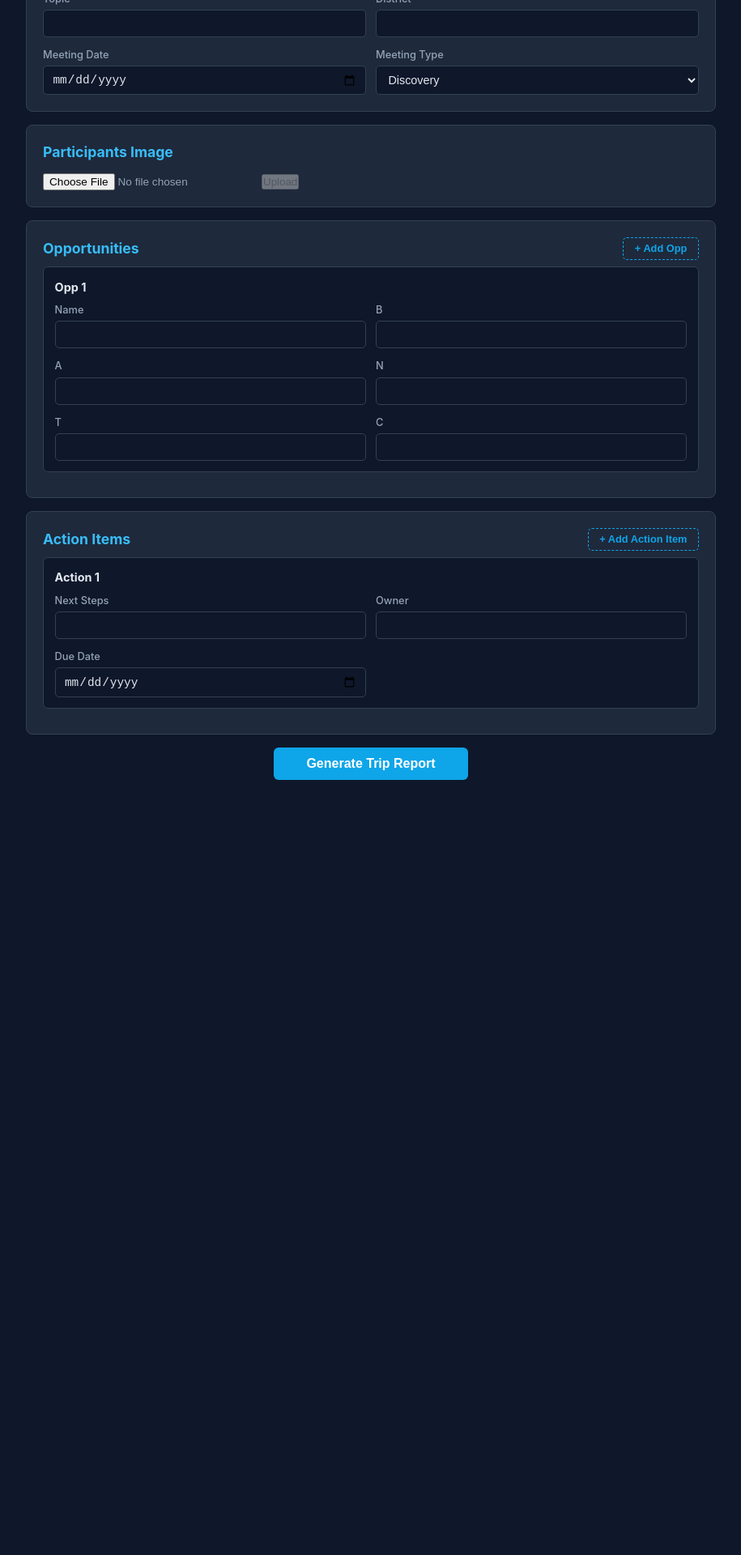
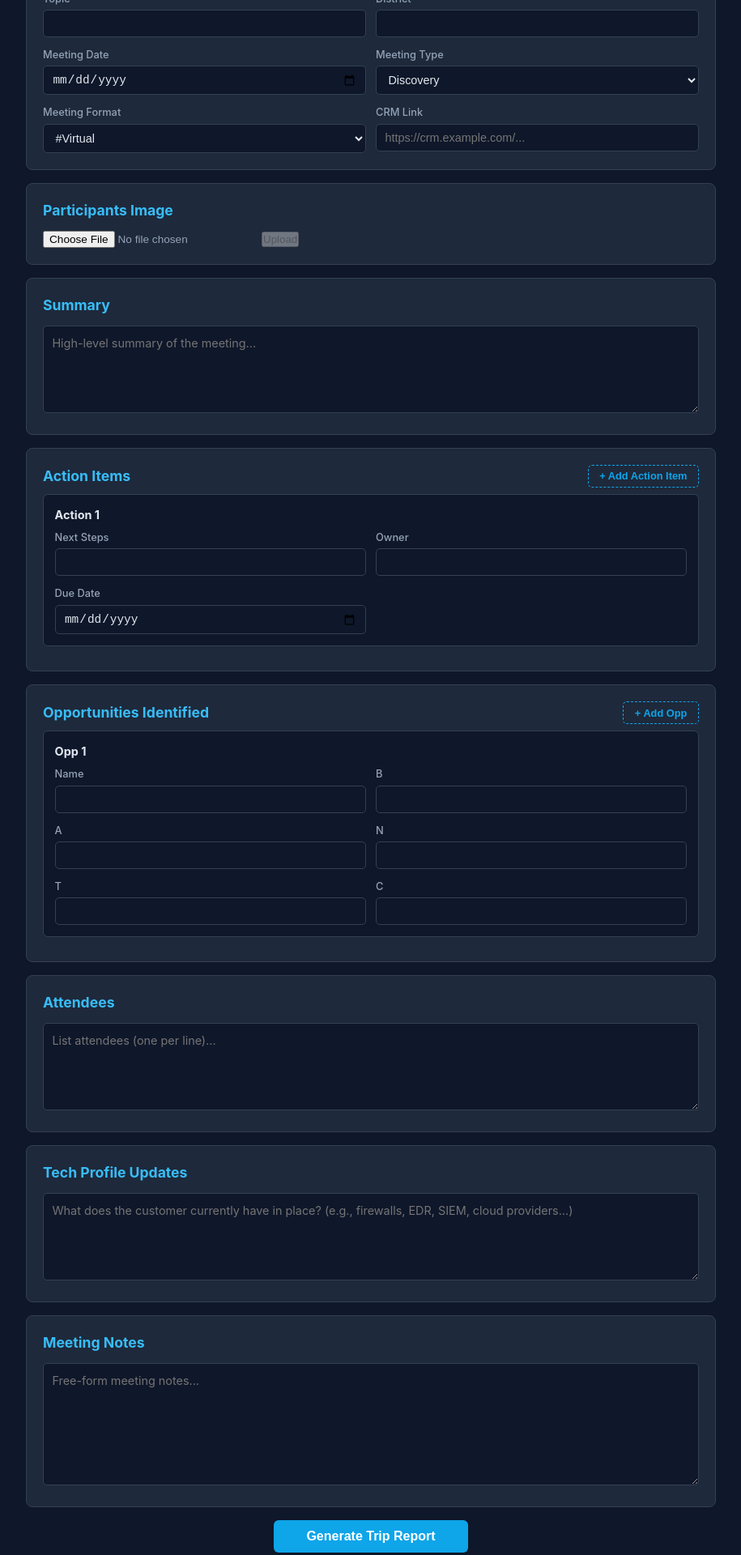
Before and after one commit to ZYQ9/Trip_Report, a React (Vite) app in the folder frontend/: page / in a window 1280 px wide. Shown: the part 280-2200 px from the top of the page at 81% size, without its empty margins (182-1097 px from the left). Before the commit the page ends 1307 px from the top, so only its background shows below. Built offline with nearby package versions, Linux system fonts and the light colour scheme.

Commit message:
Implement report deletion functionality and enhance report generation with additional fields

```diff
--- a/frontend/src/App.css
+++ b/frontend/src/App.css
@@ -136,6 +136,26 @@ body {
   border: 1px solid #334155;
 }
 
+/* ---- Textarea Fields (Tech Profile, Meeting Notes) ---- */
+.text-area-field {
+  width: 100%;
+  padding: 0.6rem 0.65rem;
+  border: 1px solid #334155;
+  border-radius: 5px;
+  background: #0f172a;
+  color: #e2e8f0;
+  font-family: inherit;
+  font-size: 0.9rem;
+  resize: vertical;
+  line-height: 1.5;
+}
+
+.text-area-field:focus {
+  outline: none;
+  border-color: #0ea5e9;
+  box-shadow: 0 0 0 2px rgba(14, 165, 233, 0.25);
+}
+
 /* ---- Dynamic Blocks (Opps & Actions) ---- */
 .section-header {
   display: flex;
@@ -229,6 +249,16 @@ body {
   border-color: #0ea5e9;
 }
 
+.report-preview {
+  background: #ffffff;
+  color: #222;
+  padding: 1.25rem;
+  border-radius: 5px;
+  border: 1px solid #334155;
+  max-height: 600px;
+  overflow-y: auto;
+}
+
 .report-output {
   width: 100%;
   padding: 0.75rem;
@@ -280,6 +310,22 @@ body {
 .btn-save:disabled {
   opacity: 0.5;
   cursor: not-allowed;
+}
+
+.btn-delete {
+  padding: 0.5rem 1.25rem;
+  border: 1px solid #ef4444;
+  border-radius: 5px;
+  background: transparent;
+  color: #ef4444;
+  font-size: 0.85rem;
+  font-weight: 600;
+  cursor: pointer;
+  transition: all 0.15s;
+}
+
+.btn-delete:hover {
+  background: rgba(239, 68, 68, 0.15);
 }
 
 /* ---- Search Results ---- */
--- a/frontend/src/components/TripReportForm.jsx
+++ b/frontend/src/components/TripReportForm.jsx
@@ -1,4 +1,4 @@
-import { useState } from "react";
+import { useState, useRef } from "react";
 
 const MEETING_TYPES = [
   "Discovery",
@@ -11,6 +11,8 @@ const MEETING_TYPES = [
   "Other",
 ];
 
+const MEETING_FORMATS = ["#Virtual", "#Onsite"];
+
 const emptyOpp = () => ({ name: "", b: "", a: "", n: "", t: "", c: "" });
 const emptyAction = () => ({ nextSteps: "", owner: "", dueDate: "" });
 
@@ -22,6 +24,14 @@ export default function TripReportForm() {
   const [district, setDistrict] = useState("");
   const [meetingDate, setMeetingDate] = useState("");
   const [meetingType, setMeetingType] = useState(MEETING_TYPES[0]);
+  const [meetingFormat, setMeetingFormat] = useState(MEETING_FORMATS[0]);
+  const [crmLink, setCrmLink] = useState("");
+
+  // -- Free text areas --
+  const [techProfile, setTechProfile] = useState("");
+  const [meetingNotes, setMeetingNotes] = useState("");
+  const [summary, setSummary] = useState("");
+  const [attendees, setAttendees] = useState("");
 
   // -- Image upload --
   const [imageFile, setImageFile] = useState(null);
@@ -33,10 +43,12 @@ export default function TripReportForm() {
   const [actions, setActions] = useState([emptyAction()]);
 
   // -- Output --
+  const [generatedHtml, setGeneratedHtml] = useState("");
   const [generatedText, setGeneratedText] = useState("");
   const [saving, setSaving] = useState(false);
   const [saved, setSaved] = useState(false);
   const [copied, setCopied] = useState(false);
+  const previewRef = useRef(null);
 
   // ---- Opp helpers ----
   const updateOpp = (idx, field, value) => {
@@ -70,71 +82,177 @@ export default function TripReportForm() {
     }
   };
 
-  // ======== TEXT COMPILER ========
-  const compileReport = () => {
-    const lines = [];
+  // ---- Format date nicely ----
+  const formatDate = (dateStr) => {
+    if (!dateStr) return "";
+    const d = new Date(dateStr + "T00:00:00");
+    return d.toLocaleDateString("en-US", {
+      weekday: "long",
+      year: "numeric",
+      month: "long",
+      day: "numeric",
+    });
+  };
 
-    lines.push("=".repeat(60));
-    lines.push("TRIP REPORT");
-    lines.push("=".repeat(60));
-    lines.push("");
-    lines.push(`Customer:      ${customer}`);
-    lines.push(`AE:            ${ae}`);
-    lines.push(`District:      ${district}`);
-    lines.push(`Topic:         ${topic}`);
-    lines.push(`Meeting Date:  ${meetingDate}`);
-    lines.push(`Meeting Type:  ${meetingType}`);
-    lines.push("");
+  // ======== HTML COMPILER (for email) ========
+  const compileHtml = () => {
+    const esc = (s) => s.replace(/&/g, "&amp;").replace(/</g, "&lt;").replace(/>/g, "&gt;");
+    const nl2br = (s) => esc(s).replace(/\n/g, "<br>");
 
-    if (imageUrl) {
-      lines.push(`Participants:  [See attached image: ${imageUrl}]`);
-      lines.push("");
+    let html = `
+<div style="font-family: Calibri, Arial, sans-serif; color: #222; max-width: 700px; line-height: 1.6;">
+
+  <h1 style="margin: 0 0 4px 0; font-size: 22px; color: #000;">Trip Report</h1>
+  <div style="color: #666; font-size: 13px; margin-bottom: 16px;">${formatDate(meetingDate)}</div>
+
+  <div style="margin-bottom: 16px; font-size: 14px;">
+    ${crmLink ? `<strong>CRM:</strong> <a href="${esc(crmLink)}" style="color: #1a73e8;">${esc(crmLink)}</a><br>` : ""}
+    <strong>${esc(meetingFormat)}</strong><br>
+    <strong>Customer:</strong> ${esc(customer)}<br>
+    <strong>AE:</strong> ${esc(ae)}<br>
+    <strong>Topic:</strong> ${esc(topic)}<br>
+    <strong>District:</strong> ${esc(district)}<br>
+    <strong>Meeting Date:</strong> ${formatDate(meetingDate)}<br>
+    <strong>Meeting Type:</strong> ${esc(meetingType)}
+  </div>
+
+  <div style="background: #fff3f3; border-left: 4px solid #e53e3e; padding: 8px 12px; margin-bottom: 20px; font-size: 13px; color: #c53030;">
+    <strong>Internal notes</strong> – Please read and edit before sending externally
+  </div>
+
+  <h2 style="color: #2b6cb0; font-size: 16px; margin: 24px 0 8px 0; border: none;">Summary</h2>
+  <div style="font-size: 14px; margin-bottom: 16px;">${summary.trim() ? nl2br(summary) : "<em style='color:#999;'>—</em>"}</div>
+
+  <h2 style="color: #2b6cb0; font-size: 16px; margin: 24px 0 8px 0; border: none;">Action Items</h2>`;
+
+    if (actions.some((a) => a.nextSteps.trim())) {
+      html += `<table style="width: 100%; border-collapse: collapse; font-size: 14px; margin-bottom: 16px;">
+    <thead>
+      <tr style="background: #f7fafc;">
+        <th style="text-align: left; padding: 6px 10px; border-bottom: 2px solid #e2e8f0;">#</th>
+        <th style="text-align: left; padding: 6px 10px; border-bottom: 2px solid #e2e8f0;">Next Steps</th>
+        <th style="text-align: left; padding: 6px 10px; border-bottom: 2px solid #e2e8f0;">Owner</th>
+        <th style="text-align: left; padding: 6px 10px; border-bottom: 2px solid #e2e8f0;">Due Date</th>
+      </tr>
+    </thead>
+    <tbody>`;
+      actions.forEach((act, i) => {
+        html += `
+      <tr>
+        <td style="padding: 6px 10px; border-bottom: 1px solid #e2e8f0;">${i + 1}</td>
+        <td style="padding: 6px 10px; border-bottom: 1px solid #e2e8f0;">${esc(act.nextSteps)}</td>
+        <td style="padding: 6px 10px; border-bottom: 1px solid #e2e8f0;">${esc(act.owner)}</td>
+        <td style="padding: 6px 10px; border-bottom: 1px solid #e2e8f0;">${act.dueDate ? formatDate(act.dueDate) : ""}</td>
+      </tr>`;
+      });
+      html += `
+    </tbody>
+  </table>`;
+    } else {
+      html += `<div style="font-size: 14px; margin-bottom: 16px; color: #999;"><em>—</em></div>`;
     }
 
-    // -- Opportunities --
-    lines.push("-".repeat(60));
-    lines.push("OPPORTUNITIES");
-    lines.push("-".repeat(60));
+    html += `
+  <h2 style="color: #2b6cb0; font-size: 16px; margin: 24px 0 8px 0; border: none;">Opportunities Identified</h2>`;
+
     opps.forEach((opp, i) => {
+      html += `
+  <div style="margin-bottom: 12px; font-size: 14px;">
+    <strong>Opp ${i + 1} – ${esc(opp.name)}</strong><br>
+    <span style="color: #555;">B:</span> ${esc(opp.b)}<br>
+    <span style="color: #555;">A:</span> ${esc(opp.a)}<br>
+    <span style="color: #555;">N:</span> ${esc(opp.n)}<br>
+    <span style="color: #555;">T:</span> ${esc(opp.t)}<br>
+    <span style="color: #555;">C:</span> ${esc(opp.c)}
+  </div>`;
+    });
+
+    html += `
+  <h2 style="color: #2b6cb0; font-size: 16px; margin: 24px 0 8px 0; border: none;">Attendees</h2>
+  <div style="font-size: 14px; margin-bottom: 16px;">${attendees.trim() ? nl2br(attendees) : "<em style='color:#999;'>—</em>"}</div>
+
+  <h2 style="color: #2b6cb0; font-size: 16px; margin: 24px 0 8px 0; border: none;">Tech Profile Updates</h2>
+  <div style="font-size: 14px; margin-bottom: 16px;">${techProfile.trim() ? nl2br(techProfile) : "<em style='color:#999;'>—</em>"}</div>
+
+  <h2 style="color: #2b6cb0; font-size: 16px; margin: 24px 0 8px 0; border: none;">Meeting Notes</h2>
+  <div style="font-size: 14px; margin-bottom: 16px;">${meetingNotes.trim() ? nl2br(meetingNotes) : "<em style='color:#999;'>—</em>"}</div>
+
+</div>`;
+
+    return html;
+  };
+
+  // ======== PLAIN TEXT COMPILER (for DB storage) ========
+  const compileText = () => {
+    const lines = [];
+    lines.push("TRIP REPORT");
+    lines.push(`${formatDate(meetingDate)}`);
     lines.push("");
-      lines.push(`  Opp ${i + 1}: ${opp.name}`);
-      lines.push(`    B: ${opp.b}`);
-      lines.push(`    A: ${opp.a}`);
-      lines.push(`    N: ${opp.n}`);
-      lines.push(`    T: ${opp.t}`);
-      lines.push(`    C: ${opp.c}`);
+    if (crmLink) lines.push(`CRM: ${crmLink}`);
+    lines.push(meetingFormat);
+    lines.push(`Customer: ${customer}`);
+    lines.push(`AE: ${ae}`);
+    lines.push(`Topic: ${topic}`);
+    lines.push(`District: ${district}`);
+    lines.push(`Meeting Date: ${formatDate(meetingDate)}`);
+    lines.push(`Meeting Type: ${meetingType}`);
+    lines.push("");
+    lines.push("--- Summary ---");
+    lines.push(summary || "—");
+    lines.push("");
+    lines.push("--- Action Items ---");
+    actions.forEach((act, i) => {
+      lines.push(`${i + 1}. ${act.nextSteps} | Owner: ${act.owner} | Due: ${act.dueDate ? formatDate(act.dueDate) : "—"}`);
     });
     lines.push("");
-
-    // -- Action Items --
-    lines.push("-".repeat(60));
-    lines.push("ACTION ITEMS");
-    lines.push("-".repeat(60));
-    actions.forEach((act, i) => {
-      lines.push("");
-      lines.push(`  ${i + 1}. Next Steps: ${act.nextSteps}`);
-      lines.push(`     Owner:      ${act.owner}`);
-      lines.push(`     Due Date:   ${act.dueDate}`);
+    lines.push("--- Opportunities Identified ---");
+    opps.forEach((opp, i) => {
+      lines.push(`Opp ${i + 1} – ${opp.name}`);
+      lines.push(`  B: ${opp.b}`);
+      lines.push(`  A: ${opp.a}`);
+      lines.push(`  N: ${opp.n}`);
+      lines.push(`  T: ${opp.t}`);
+      lines.push(`  C: ${opp.c}`);
     });
     lines.push("");
-    lines.push("=".repeat(60));
-
+    lines.push("--- Attendees ---");
+    lines.push(attendees || "—");
+    lines.push("");
+    lines.push("--- Tech Profile Updates ---");
+    lines.push(techProfile || "—");
+    lines.push("");
+    lines.push("--- Meeting Notes ---");
+    lines.push(meetingNotes || "—");
     return lines.join("\n");
   };
 
   // ---- Generate ----
   const handleGenerate = () => {
-    const text = compileReport();
-    setGeneratedText(text);
+    setGeneratedHtml(compileHtml());
+    setGeneratedText(compileText());
     setSaved(false);
     setCopied(false);
   };
 
-  // ---- Copy to clipboard ----
+  // ---- Copy as rich HTML (pastes formatted into Outlook/Gmail) ----
   const handleCopy = async () => {
+    try {
+      const blob = new Blob([generatedHtml], { type: "text/html" });
+      const textBlob = new Blob([generatedText], { type: "text/plain" });
+      await navigator.clipboard.write([
+        new ClipboardItem({
+          "text/html": blob,
+          "text/plain": textBlob,
+        }),
+      ]);
+      setCopied(true);
+      setTimeout(() => setCopied(false), 2000);
+    } catch {
+      // Fallback to plain text
       await navigator.clipboard.writeText(generatedText);
       setCopied(true);
       setTimeout(() => setCopied(false), 2000);
+    }
   };
 
   // ---- Save to DB ----
@@ -203,6 +321,24 @@ export default function TripReportForm() {
               ))}
             </select>
           </label>
+          <label>
+            Meeting Format
+            <select value={meetingFormat} onChange={(e) => setMeetingFormat(e.target.value)}>
+              {MEETING_FORMATS.map((f) => (
+                <option key={f} value={f}>
+                  {f}
+                </option>
+              ))}
+            </select>
+          </label>
+          <label>
+            CRM Link
+            <input
+              value={crmLink}
+              onChange={(e) => setCrmLink(e.target.value)}
+              placeholder="https://crm.example.com/..."
+            />
+          </label>
         </div>
       </section>
 
@@ -225,10 +361,68 @@ export default function TripReportForm() {
         )}
       </section>
 
+      {/* ---- SUMMARY ---- */}
+      <section className="form-section">
+        <h2>Summary</h2>
+        <textarea
+          className="text-area-field"
+          value={summary}
+          onChange={(e) => setSummary(e.target.value)}
+          placeholder="High-level summary of the meeting..."
+          rows={4}
+        />
+      </section>
+
+      {/* ---- ACTION ITEMS (moved before Opps to match template) ---- */}
+      <section className="form-section">
+        <div className="section-header">
+          <h2>Action Items</h2>
+          <button className="btn-add" onClick={addAction}>
+            + Add Action Item
+          </button>
+        </div>
+        {actions.map((act, i) => (
+          <div key={i} className="dynamic-block">
+            <div className="block-header">
+              <strong>Action {i + 1}</strong>
+              {actions.length > 1 && (
+                <button className="btn-remove" onClick={() => removeAction(i)}>
+                  Remove
+                </button>
+              )}
+            </div>
+            <div className="field-grid">
+              <label>
+                Next Steps
+                <input
+                  value={act.nextSteps}
+                  onChange={(e) => updateAction(i, "nextSteps", e.target.value)}
+                />
+              </label>
+              <label>
+                Owner
+                <input
+                  value={act.owner}
+                  onChange={(e) => updateAction(i, "owner", e.target.value)}
+                />
+              </label>
+              <label>
+                Due Date
+                <input
+                  type="date"
+                  value={act.dueDate}
+                  onChange={(e) => updateAction(i, "dueDate", e.target.value)}
+                />
+              </label>
+            </div>
+          </div>
+        ))}
+      </section>
+
       {/* ---- OPPORTUNITIES ---- */}
       <section className="form-section">
         <div className="section-header">
-          <h2>Opportunities</h2>
+          <h2>Opportunities Identified</h2>
           <button className="btn-add" onClick={addOpp}>
             + Add Opp
           </button>
@@ -291,50 +485,40 @@ export default function TripReportForm() {
         ))}
       </section>
 
-      {/* ---- ACTION ITEMS ---- */}
+      {/* ---- ATTENDEES ---- */}
       <section className="form-section">
-        <div className="section-header">
-          <h2>Action Items</h2>
-          <button className="btn-add" onClick={addAction}>
-            + Add Action Item
-          </button>
-        </div>
-        {actions.map((act, i) => (
-          <div key={i} className="dynamic-block">
-            <div className="block-header">
-              <strong>Action {i + 1}</strong>
-              {actions.length > 1 && (
-                <button className="btn-remove" onClick={() => removeAction(i)}>
-                  Remove
-                </button>
-              )}
-            </div>
-            <div className="field-grid">
-              <label>
-                Next Steps
-                <input
-                  value={act.nextSteps}
-                  onChange={(e) => updateAction(i, "nextSteps", e.target.value)}
+        <h2>Attendees</h2>
+        <textarea
+          className="text-area-field"
+          value={attendees}
+          onChange={(e) => setAttendees(e.target.value)}
+          placeholder="List attendees (one per line)..."
+          rows={4}
         />
-              </label>
-              <label>
-                Owner
-                <input
-                  value={act.owner}
-                  onChange={(e) => updateAction(i, "owner", e.target.value)}
+      </section>
+
+      {/* ---- TECH PROFILE ---- */}
+      <section className="form-section">
+        <h2>Tech Profile Updates</h2>
+        <textarea
+          className="text-area-field"
+          value={techProfile}
+          onChange={(e) => setTechProfile(e.target.value)}
+          placeholder="What does the customer currently have in place? (e.g., firewalls, EDR, SIEM, cloud providers...)"
+          rows={4}
         />
-              </label>
-              <label>
-                Due Date
-                <input
-                  type="date"
-                  value={act.dueDate}
-                  onChange={(e) => updateAction(i, "dueDate", e.target.value)}
+      </section>
+
+      {/* ---- MEETING NOTES ---- */}
+      <section className="form-section">
+        <h2>Meeting Notes</h2>
+        <textarea
+          className="text-area-field"
+          value={meetingNotes}
+          onChange={(e) => setMeetingNotes(e.target.value)}
+          placeholder="Free-form meeting notes..."
+          rows={6}
         />
-              </label>
-            </div>
-          </div>
-        ))}
       </section>
 
       {/* ---- GENERATE ---- */}
@@ -344,19 +528,18 @@ export default function TripReportForm() {
         </button>
       </section>
 
-      {/* ---- OUTPUT ---- */}
-      {generatedText && (
+      {/* ---- OUTPUT (HTML preview) ---- */}
+      {generatedHtml && (
         <section className="form-section output-section">
           <h2>Final Trip Report</h2>
-          <textarea
-            className="report-output"
-            value={generatedText}
-            readOnly
-            rows={24}
+          <div
+            ref={previewRef}
+            className="report-preview"
+            dangerouslySetInnerHTML={{ __html: generatedHtml }}
           />
           <div className="output-actions">
             <button className="btn-copy" onClick={handleCopy}>
-              {copied ? "Copied!" : "Copy to Clipboard"}
+              {copied ? "Copied!" : "Copy for Email"}
             </button>
             <button
               className="btn-save"
```
Also changed, not shown: frontend/src/components/SearchReports.jsx (+20 -0 lines), 1 other file (tests, documents, lock files or other folders). Lines whose indentation alone changed are shown as unchanged.
